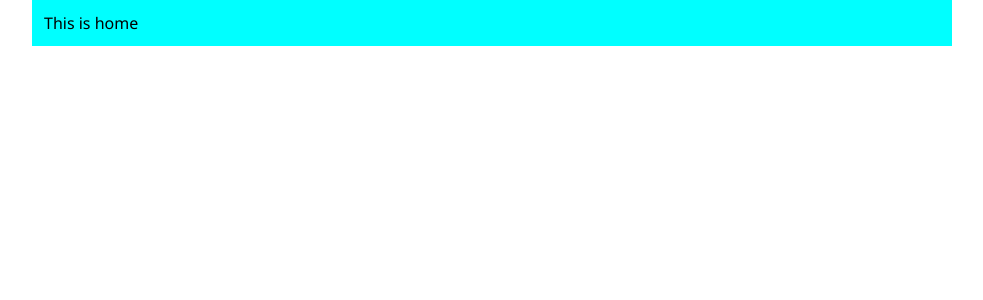
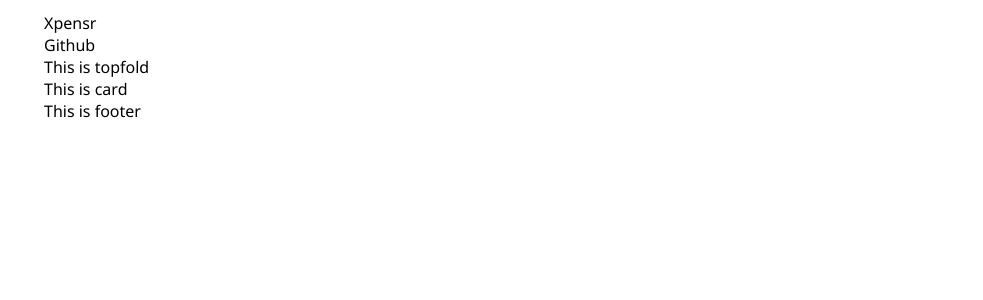
Before and after one commit to shuvamk-dev/Xpensr, a React (Create React App) app: page / in a window 1280 px wide. Shown: the top 300 px of the page, without its empty margins (148-1131 px from the left). Built offline with nearby package versions, Linux system fonts and the light colour scheme.

Commit message:
Added file and folder structure

```diff
--- /dev/null
+++ b/src/components/expense-list/card.js
@@ -0,0 +1,7 @@
+import React from "react";
+import "./card.css";
+const Card = () => {
+  return <div>This is card</div>;
+};
+
+export default Card;
--- /dev/null
+++ b/src/components/expense-list/index.js
@@ -0,0 +1,12 @@
+import React from "react";
+import Card from "./card";
+import "./expense-list.css";
+const ExpenseList = () => {
+  return (
+    <div>
+      <Card />
+    </div>
+  );
+};
+
+export default ExpenseList;
--- /dev/null
+++ b/src/components/footer/index.js
@@ -0,0 +1,7 @@
+import React from "react";
+import "./footer.css";
+const Footer = () => {
+  return <footer>This is footer</footer>;
+};
+
+export default Footer;
--- /dev/null
+++ b/src/components/header/index.js
@@ -0,0 +1,12 @@
+import React from "react";
+import "./header.css";
+const Header = () => {
+  return (
+    <div className="header">
+      <div>Xpensr</div>
+      <div>Github</div>
+    </div>
+  );
+};
+
+export default Header;
--- /dev/null
+++ b/src/components/top-fold/index.js
@@ -0,0 +1,7 @@
+import React from "react";
+import "./top-fold.css";
+const TopFold = () => {
+  return <div>This is topfold</div>;
+};
+
+export default TopFold;
--- a/src/pages/home/home.css
+++ b/src/pages/home/home.css
@@ -1,7 +1,6 @@
 .home {
   width: 70%;
   margin: auto;
-  background-color: aqua;
   padding: 12px;
 }
 
--- a/src/pages/home/index.js
+++ b/src/pages/home/index.js
@@ -1,8 +1,19 @@
 import React from "react";
 import { useSelector } from "react-redux";
+import ExpenseList from "../../components/expense-list";
+import Footer from "../../components/footer";
+import Header from "../../components/header";
+import TopFold from "../../components/top-fold";
 import "./home.css";
 const Home = () => {
-  return <div className="home">This is home</div>;
+  return (
+    <div className="home">
+      <Header />
+      <TopFold />
+      <ExpenseList />
+      <Footer />
+    </div>
+  );
 };
 
 export default Home;
```
Also changed, not shown: src/components/expense-list/card.css (added), src/components/expense-list/expense-list.css (added), src/components/footer/footer.css (added), src/components/header/header.css (added), src/components/top-fold/top-fold.css (added).
